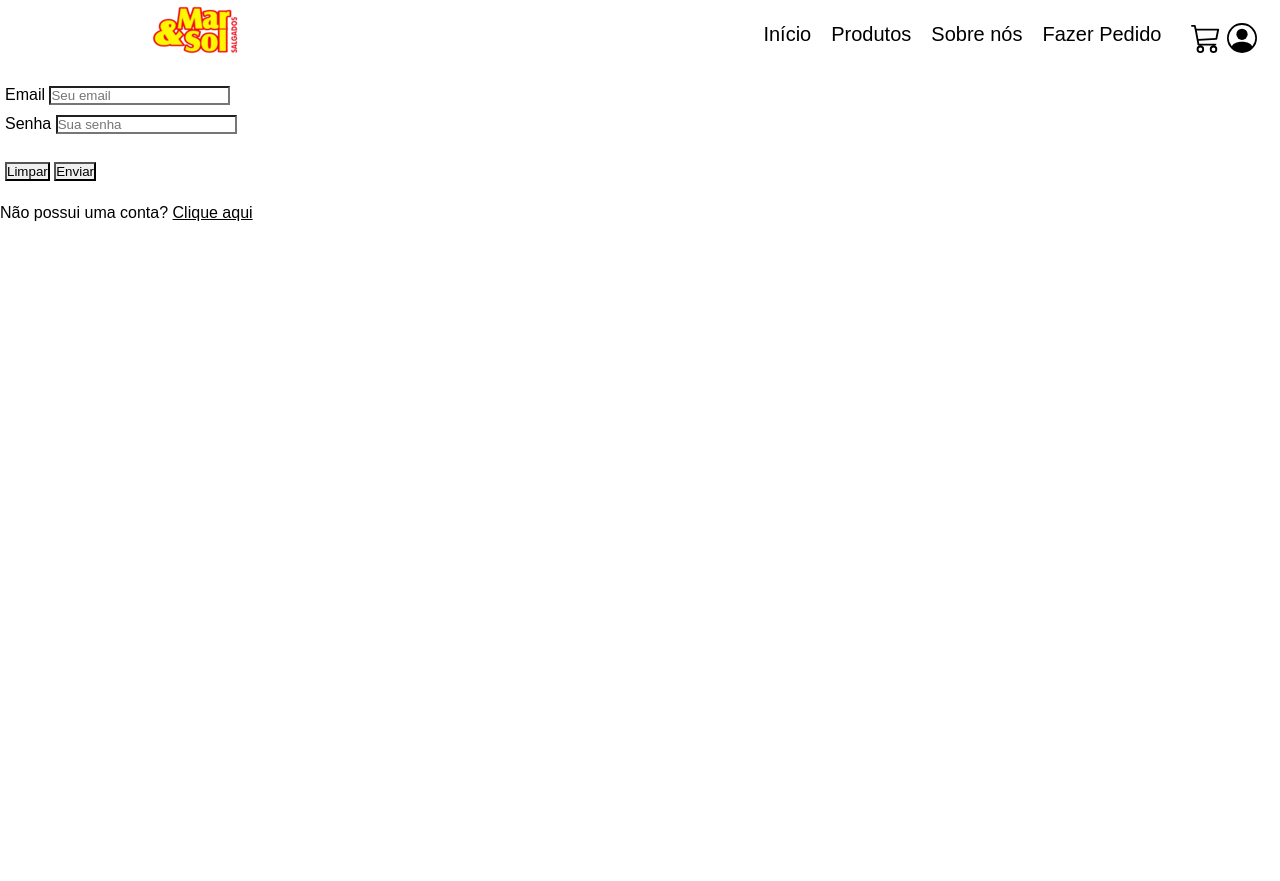
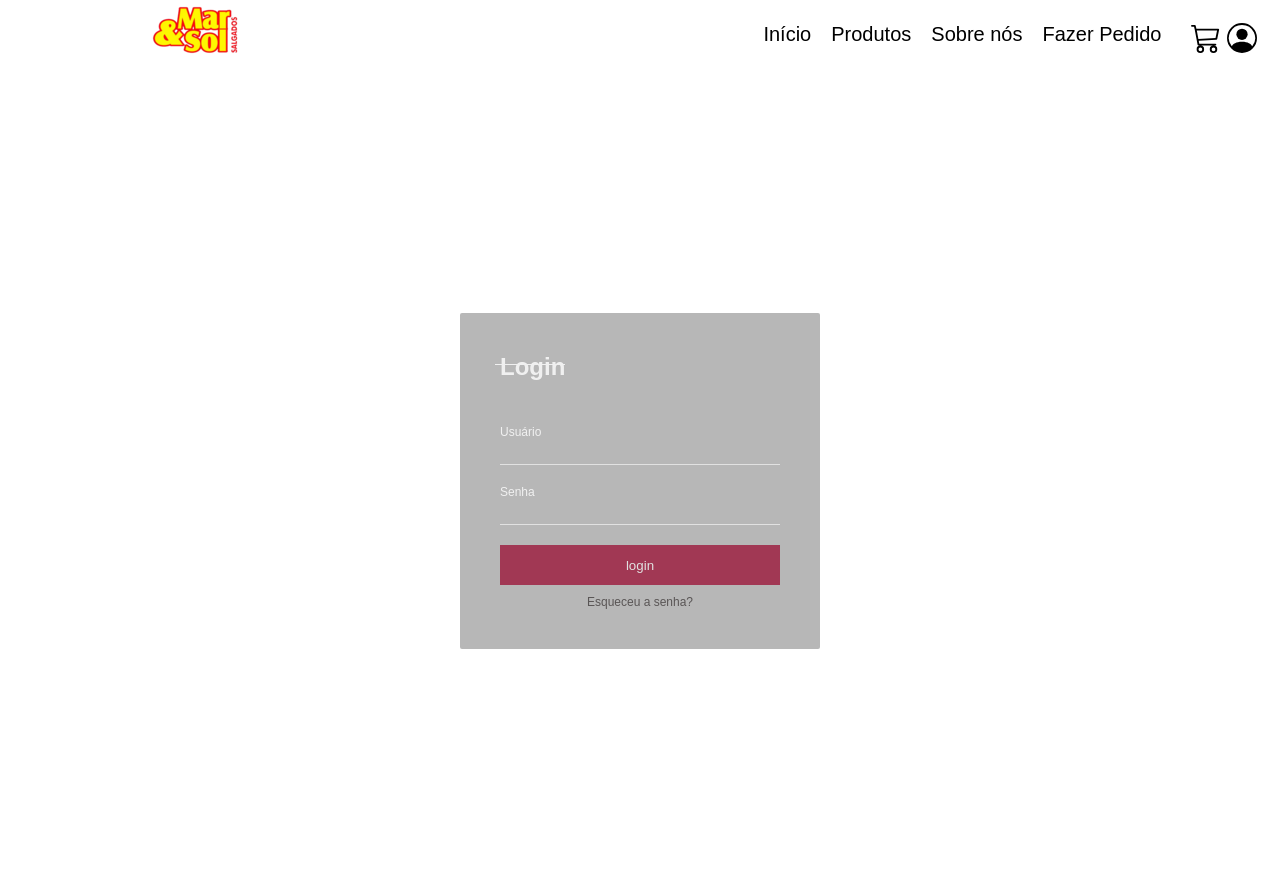
Before and after one commit to Guilherme-Araujo-Dev/Mar-Sol, a PHP site: page /Login.php in a window 1280 px wide. Before the commit the page ends 221 px from the top, so only its background shows below. Run offline with PHP 8.4, Linux system fonts and the light colour scheme.

Commit message:
copiei tanto o login quanto o css do google 👍

```diff
--- a/Login.php
+++ b/Login.php
@@ -42,25 +42,47 @@
 </header>
 <body>
 
-    <div class="forms">
-        <div class="form">
-            <label for="nome">Email</label>
-            <input id="nome" name="nome" type="text" placeholder="Seu email" class="campo">
+<div id="login">
+
+<form class="card">
+
+    <div class="card-header">
+
+        <h2>Login</h2>
+
+    </div>
+
+    <div class="card-content">
+
+        <div class="card-content-area">
+
+            <label for="usuario">Usuário</label>
+
+            <input type="text" id="usuario" autocomplete="off">
+
         </div>
 
-        <div class="form">
-            <label for="nome">Senha</label>
-            <input id="nome" name="nome" type="text" placeholder="Sua senha" class="campo">
+        <div class="card-content-area">
+
+            <label for="password">Senha</label>
+
+            <input type="password" id="password" autocomplete="off">
+
         </div>
-        <br>
 
-        <div class="form">
-            <input type="button" value="Limpar">
-            <input type="button" value="Enviar">
-        </div>
-        <br>
-        <p>Não possui uma conta?<a href="logarse.php"> <u>Clique aqui</u></a></p>
     </div>
+
+    <div class="card-footer">
+
+        <input type="submit" value="login" class="submit">
+
+        <a href="#" class="recuperar_senha">Esqueceu a senha?</a>
+
+    </div>
+
+</form>
+
+</div>
 
 
 </body>
--- a/style - Copia.css
+++ b/style - Copia.css
@@ -206,9 +206,132 @@ IMAGENS LOCALIZADAS NA PÁGINA INDEX (PRIMEIRA IMAGEM DAS 3)👇👇👇👇
 
 
 /*FORMULÁRIO DA PÁGINA LOGIN (imagem do user)*/
-.forms{
+#login {
+
+    display: flex;
+
+    align-items: center;
+
+    justify-content: center;
+
+    height: 100vh;
+
+    font-family: Cambria, Cochin, Georgia, Times, 'Times New Roman', serif;
 
 }
-.form{
-    padding: 5px;
+
+.card {
+
+    background-color: rgba(19, 19, 19, 0.3);
+
+    padding: 40px;
+
+    border-radius: 2px;
+
+    width:280px;
+
 }
+
+.card-header {
+
+    padding-bottom: 50px;
+
+    opacity: 0.8;
+
+    color: #fff;
+
+}
+
+.card-header::after {
+
+    content: "";
+
+    width: 70px;
+
+    height: 1px;
+
+    background-color: #fff;
+
+    display: block;
+
+    margin-top: -17px;
+
+    margin-left: -5px;
+
+}
+
+.card-content label {
+
+    color: #fff;
+
+    font-size: 12px;
+
+    opacity: 0.8;
+
+}
+
+.card-content-area {
+
+    display: flex;
+
+    flex-direction: column;
+
+    padding:10px 0;
+
+}
+
+.card-content-area input {
+
+    margin-top: 10px;
+
+    padding:0 5px;
+
+    background-color: transparent;
+
+    border:none;
+
+    border-bottom: 1px solid #e1e1e1;
+
+    outline: none;
+
+    color: #fff;
+
+}
+
+.card-footer {
+
+    display: flex;
+
+    flex-direction: column;
+
+}
+
+.card-footer .submit{
+
+    width: 100%;
+
+    height: 40px;
+
+    background-color: #a13854;
+
+    border:none;
+
+    color:#e1e1e1;
+
+    margin: 10px 0;
+
+}
+
+.card-footer a {
+
+    text-align: center;
+
+    font-size: 12px;
+
+    opacity: 0.8;
+
+    color: rgb(66, 61, 61);
+
+    text-decoration: none;
+
+}
```
